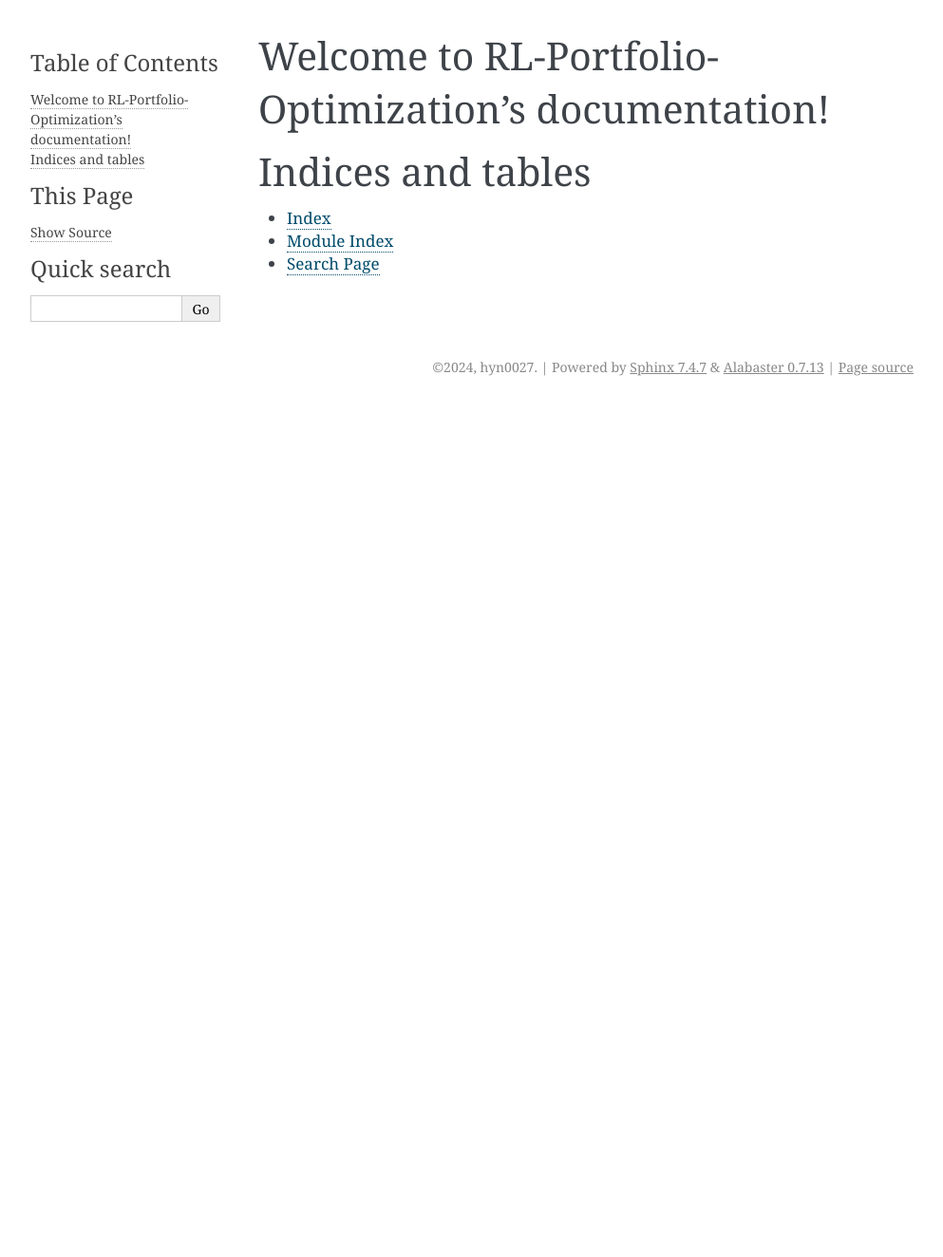
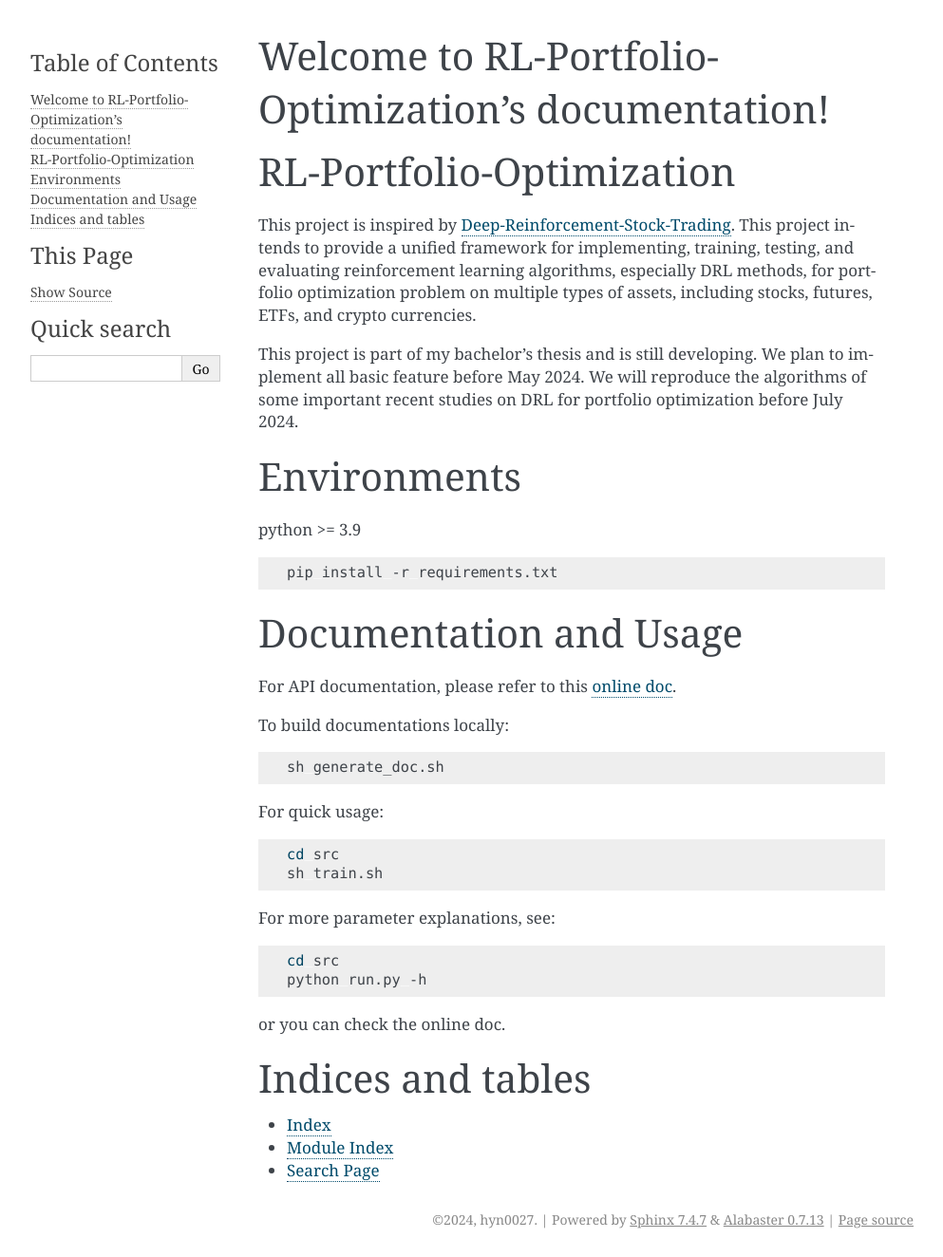
Before and after one commit to hyn0027/RL-Portfolio-Optimization, a Sphinx documentation site: the page built from docs/source/index.rst, in a window 1280 px wide. Shown: the whole page at 95% size, without its empty margins (148-1141 px from the left). Built offline with Sphinx 7.4.7, drawn with Linux system fonts in a browser that asks for light colours; before the commit the page ends 900 px from its top, so only the background shows below that.

```diff
--- a/docs/source/conf.py
+++ b/docs/source/conf.py
@@ -14,6 +14,7 @@ import os
 import sys
 
 sys.path.insert(0, os.path.abspath("../../src"))
+sys.path.insert(0, os.path.abspath("../../README.md"))
 
 
 # -- Project information -----------------------------------------------------
@@ -31,7 +32,7 @@ release = "0.1.0-alpha"
 # Add any Sphinx extension module names here, as strings. They can be
 # extensions coming with Sphinx (named 'sphinx.ext.*') or your custom
 # ones.
-extensions = ["sphinx.ext.autodoc"]
+extensions = ["sphinx.ext.autodoc", "m2r2"]
 
 # Add any paths that contain templates here, relative to this directory.
 templates_path = ["_templates"]
--- a/docs/source/index.rst
+++ b/docs/source/index.rst
@@ -11,6 +11,7 @@ Welcome to RL-Portfolio-Optimization's documentation!
    :caption: Contents:
    modules
 
+.. mdinclude:: ../../README.md
 
 
 Indices and tables
--- a/requirements.txt
+++ b/requirements.txt
@@ -3,3 +3,4 @@ pandas>=2.2.0
 yfinance>=0.2.37
 tqdm >= 4.66.2
 sphinx==5.0.2
+m2r2
```
Also changed, not shown: 1 other file.
